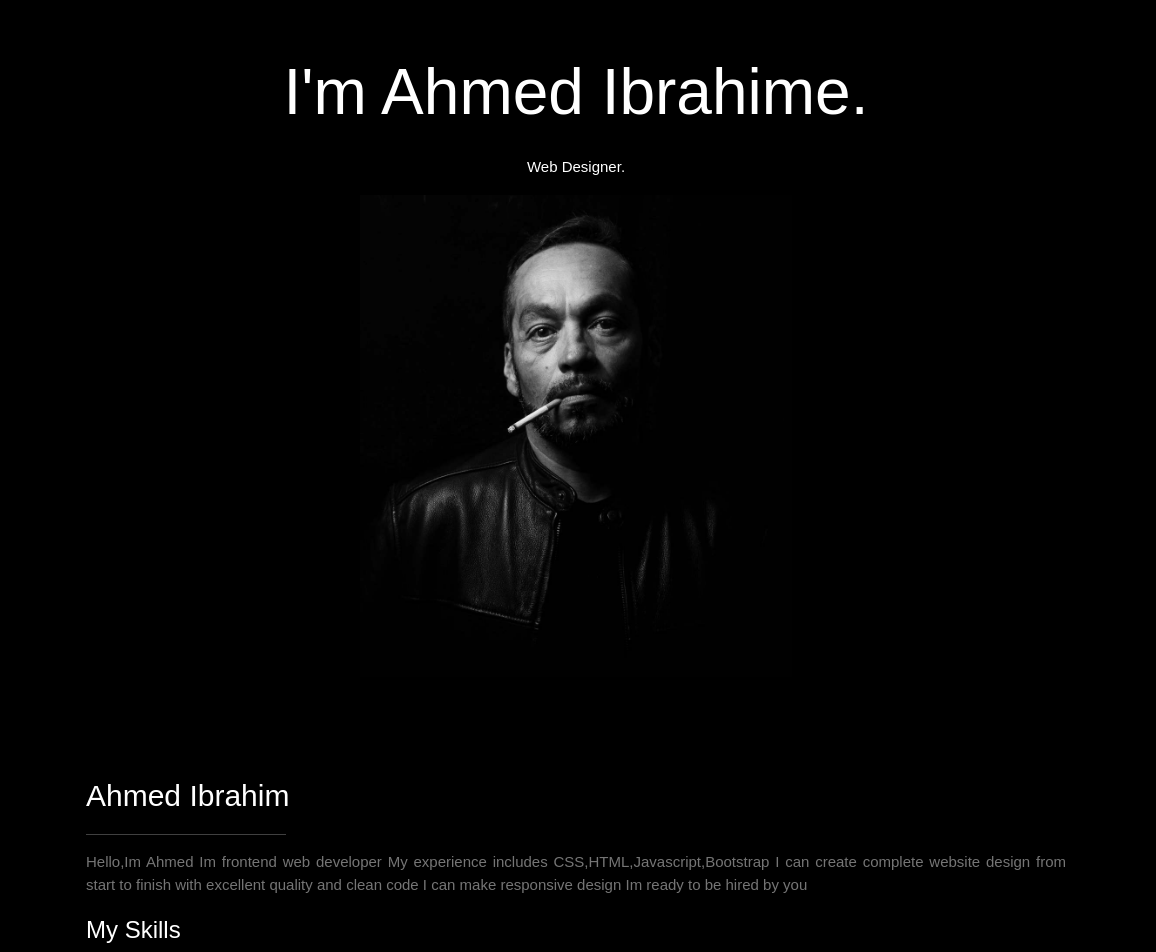
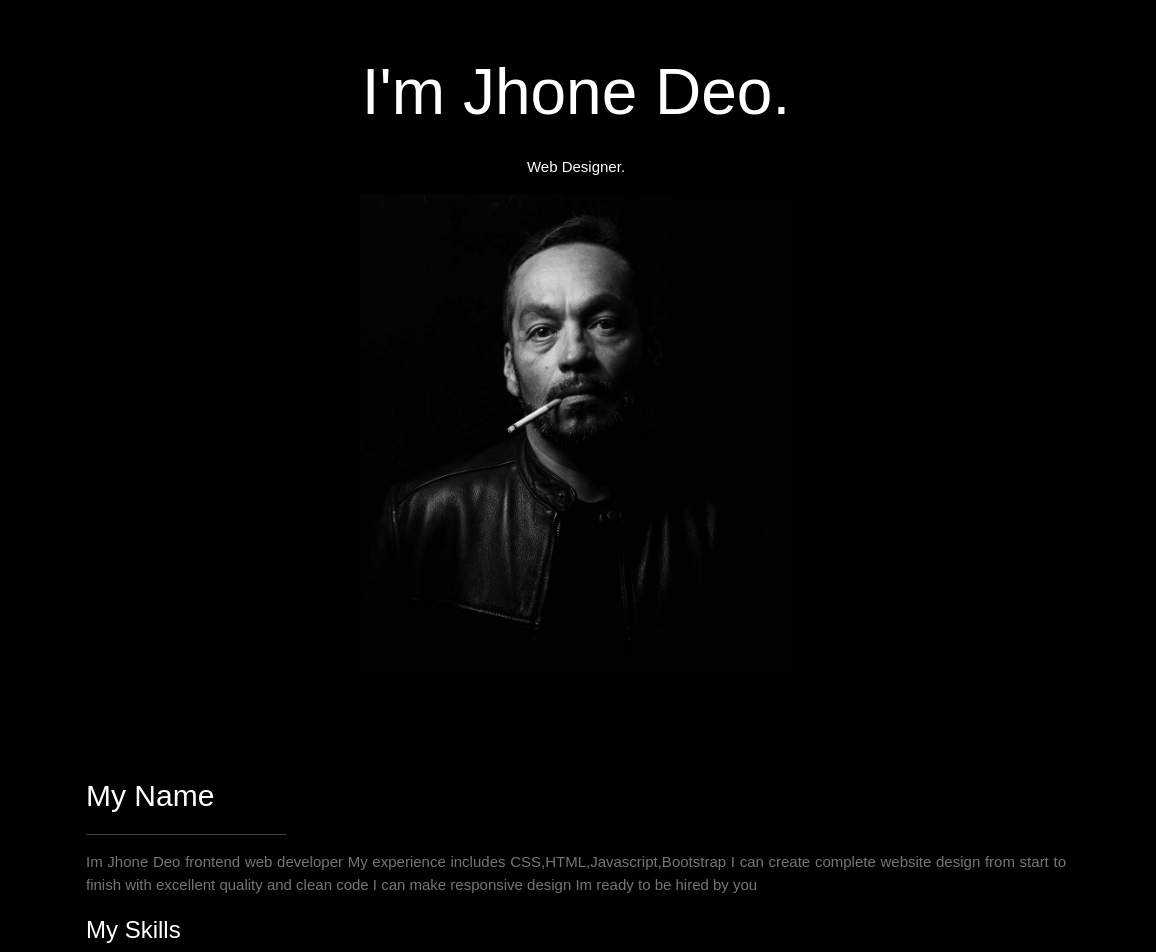
Before and after one commit to Ahmed566j/Portifolio, a plain HTML site: page index.html in a window 1280 px wide. Shown: the top 952 px of the page, 124-1280 px from the left. Drawn offline with nearby package versions, Linux system fonts and the light colour scheme.

Commit message:
Update index.html

```diff
--- a/index.html
+++ b/index.html
@@ -22,14 +22,14 @@
 
     <main>
         <div id="home">
-            <p class="title">I'm Ahmed Ibrahime.</p>
+            <p class="title">I'm Jhone Deo.</p>
             <p class="text">Web Designer.</p>
             <img src="Imgs/man_smoke.jpg" width="40%">
         </div>
         <div id="about">
-            <p class="divtitle">Ahmed Ibrahim</p>
+            <p class="divtitle">My Name</p>
             <hr style="width: 200px;">
-            <p class="abouttext">Hello,Im Ahmed Im frontend web developer  My experience includes CSS,HTML,Javascript,Bootstrap I can create complete website design from start to finish with excellent quality and clean code I can make responsive design Im ready to be hired by you</p>
+            <p class="abouttext">Im Jhone Deo frontend web developer  My experience includes CSS,HTML,Javascript,Bootstrap I can create complete website design from start to finish with excellent quality and clean code I can make responsive design Im ready to be hired by you</p>
             <p class="skills">My Skills</p>
             <p class="freqtext">Photography</p>
             <div style="color: #000!important;background-color: #fff!important;"><div class="freq1"></div></div>
```
